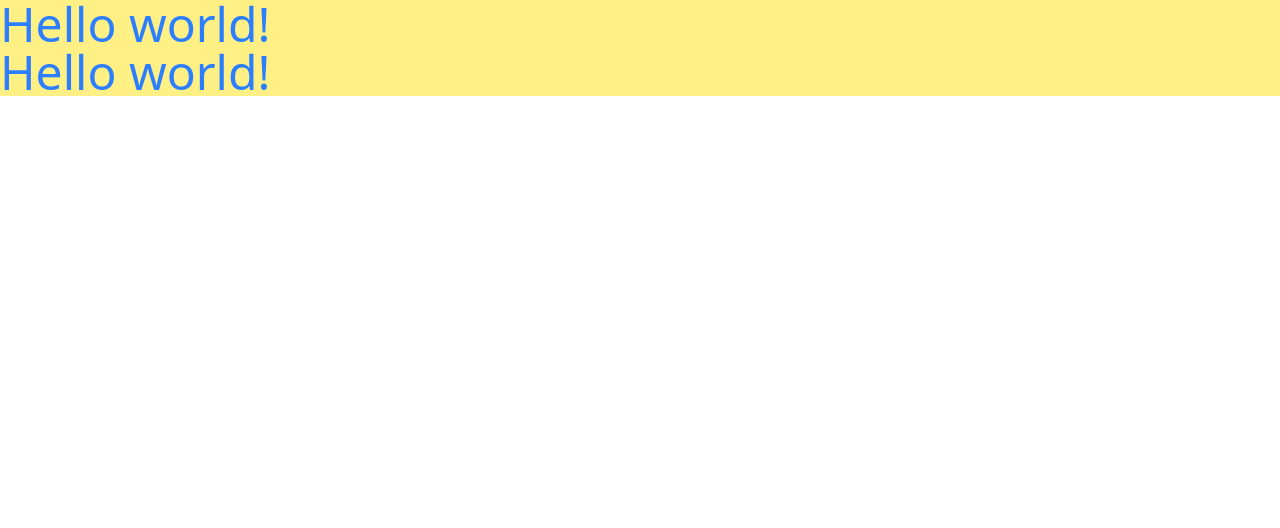
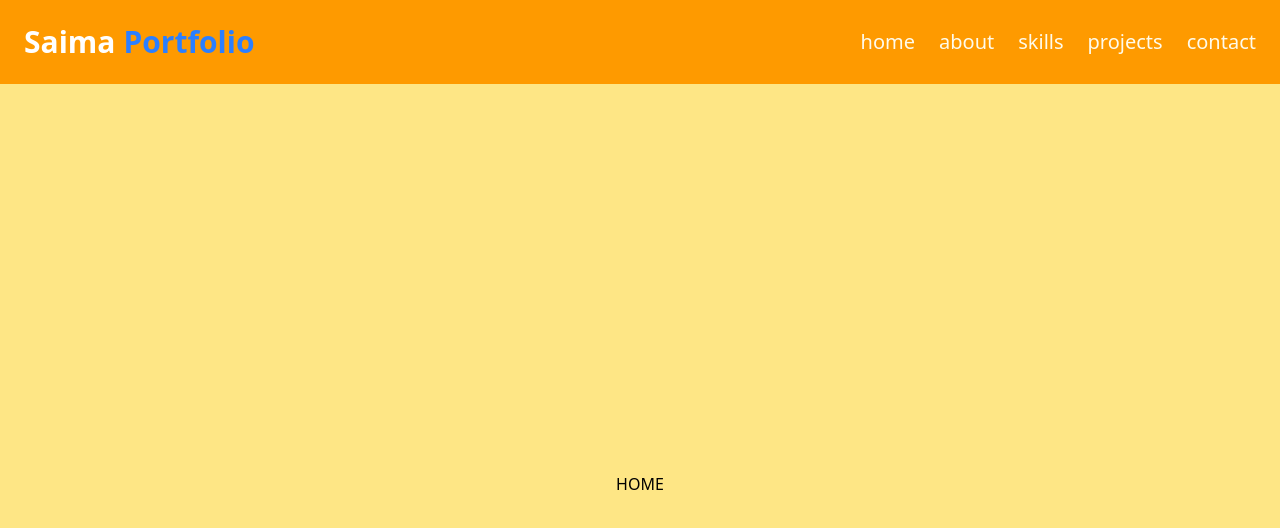
Before and after one commit to saima-khan1/MY-PORTFOLIO, a React (Vite) app in the folder my-portfolio/frontend/: page / in a window 1280 px wide. Shown: the top 528 px of the page. Built offline with nearby package versions, Linux system fonts and the light colour scheme.

Commit message:
added navbar

```diff
--- a/my-portfolio/frontend/package.json
+++ b/my-portfolio/frontend/package.json
@@ -12,6 +12,7 @@
     "@tailwindcss/vite": "^4.1.13",
     "react": "^19.1.1",
     "react-dom": "^19.1.1",
+    "react-icons": "^5.5.0",
     "tailwindcss": "^4.1.13"
   },
   "devDependencies": {
--- a/my-portfolio/frontend/src/App.tsx
+++ b/my-portfolio/frontend/src/App.tsx
@@ -1,11 +1,47 @@
 import "tailwindcss";
 import Home from "./components/Home";
+import About from "./components/About";
+import Skills from "./components/Skills";
+import Projects from "./components/Projects";
+import Contact from "./components/Contact";
+import NavBar from "./components/NavBar";
 
 const App = () => {
   return (
-    <div>
-      <h1 className="text-5xl text-blue-500 bg-yellow-200">Hello world!</h1>
-      <Home />
+    <div className="bg-amber-200 min-h-screen w-full ">
+      <NavBar />
+      <main>
+        <section
+          id="home"
+          className="min-h-screen flex items-center justify-center"
+        >
+          <Home />
+        </section>
+        <section
+          id="about"
+          className="min-h-screen flex items-center justify-center"
+        >
+          <About />
+        </section>
+        <section
+          id="skills"
+          className="min-h-screen flex items-center justify-center"
+        >
+          <Skills />
+        </section>
+        <section
+          id="projects"
+          className="min-h-screen flex items-center justify-center"
+        >
+          <Projects />
+        </section>
+        <section
+          id="contact"
+          className="min-h-screen flex items-center justify-center"
+        >
+          <Contact />
+        </section>
+      </main>
     </div>
   );
 };
--- /dev/null
+++ b/my-portfolio/frontend/src/components/About.tsx
@@ -0,0 +1,5 @@
+const About = () => {
+  return <div>About</div>;
+};
+
+export default About;
--- /dev/null
+++ b/my-portfolio/frontend/src/components/Contact.tsx
@@ -0,0 +1,5 @@
+const Contact = () => {
+  return <div>COMTATC</div>;
+};
+
+export default Contact;
--- a/my-portfolio/frontend/src/components/Home.tsx
+++ b/my-portfolio/frontend/src/components/Home.tsx
@@ -1,5 +1,7 @@
+import NavBar from "./NavBar";
+
 const Home = () => {
-  return <h1 className="text-5xl text-blue-500 bg-yellow-200">Hello world!</h1>;
+  return <div> HOME</div>;
 };
 
 export default Home;
--- /dev/null
+++ b/my-portfolio/frontend/src/components/NavBar.tsx
@@ -0,0 +1,60 @@
+import { useState } from "react";
+import { IoMdClose, IoMdMenu } from "react-icons/io";
+
+const links = [
+  { name: "home", href: "#home" },
+  { name: "about", href: "#about" },
+  { name: "skills", href: "#skills" },
+  { name: "projects", href: "#projects" },
+  { name: "contact", href: "#contact" },
+];
+
+const NavBar = () => {
+  const [isOpen, setIsOpen] = useState(false);
+
+  return (
+    <nav className="bg-amber-500 p-6 sticky top-0 z-50">
+      <div className="flex justify-between items-center">
+        <p className="text-3xl font-semibold ">
+          <span className="text-white">Saima</span>
+          <span className="text-blue-500 ml-2">Portfolio</span>
+        </p>
+
+        <ul className="hidden md:flex flex-row space-x-6 text-xl font-normal text-amber-50">
+          {links.map((link) => (
+            <li key={link.name}>
+              <a href={link.href} className="hover:text-blue-200">
+                {link.name}
+              </a>
+            </li>
+          ))}
+        </ul>
+
+        <button
+          className="md:hidden text-5xl text-white"
+          onClick={() => setIsOpen(!isOpen)}
+        >
+          {isOpen ? <IoMdClose /> : <IoMdMenu />}
+        </button>
+      </div>
+
+      {isOpen && (
+        <ul className="flex flex-col mt-4 space-y-2 md:hidden text-white">
+          {links.map((link) => (
+            <li key={link.name}>
+              <a
+                href={link.href}
+                onClick={() => setIsOpen(false)}
+                className="hover:text-blue-200"
+              >
+                {link.name}{" "}
+              </a>
+            </li>
+          ))}
+        </ul>
+      )}
+    </nav>
+  );
+};
+
+export default NavBar;
--- /dev/null
+++ b/my-portfolio/frontend/src/components/Projects.tsx
@@ -0,0 +1,5 @@
+const Projects = () => {
+  return <div>Projects</div>;
+};
+
+export default Projects;
--- /dev/null
+++ b/my-portfolio/frontend/src/components/Skills.tsx
@@ -0,0 +1,5 @@
+const Skills = () => {
+  return <div>Skills</div>;
+};
+
+export default Skills;
```
Also changed, not shown: 1 other file (tests, documents, lock files or other folders).
